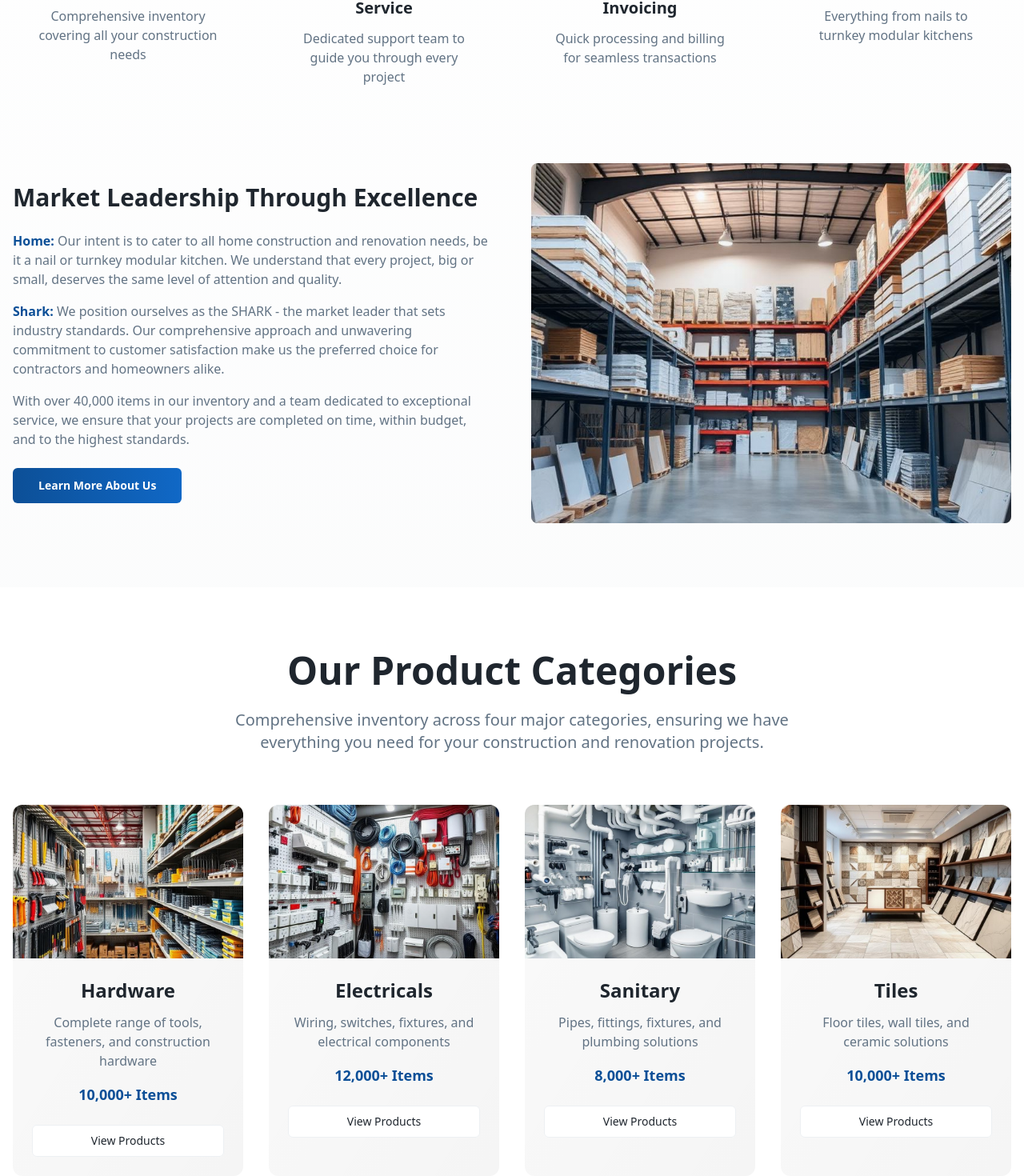
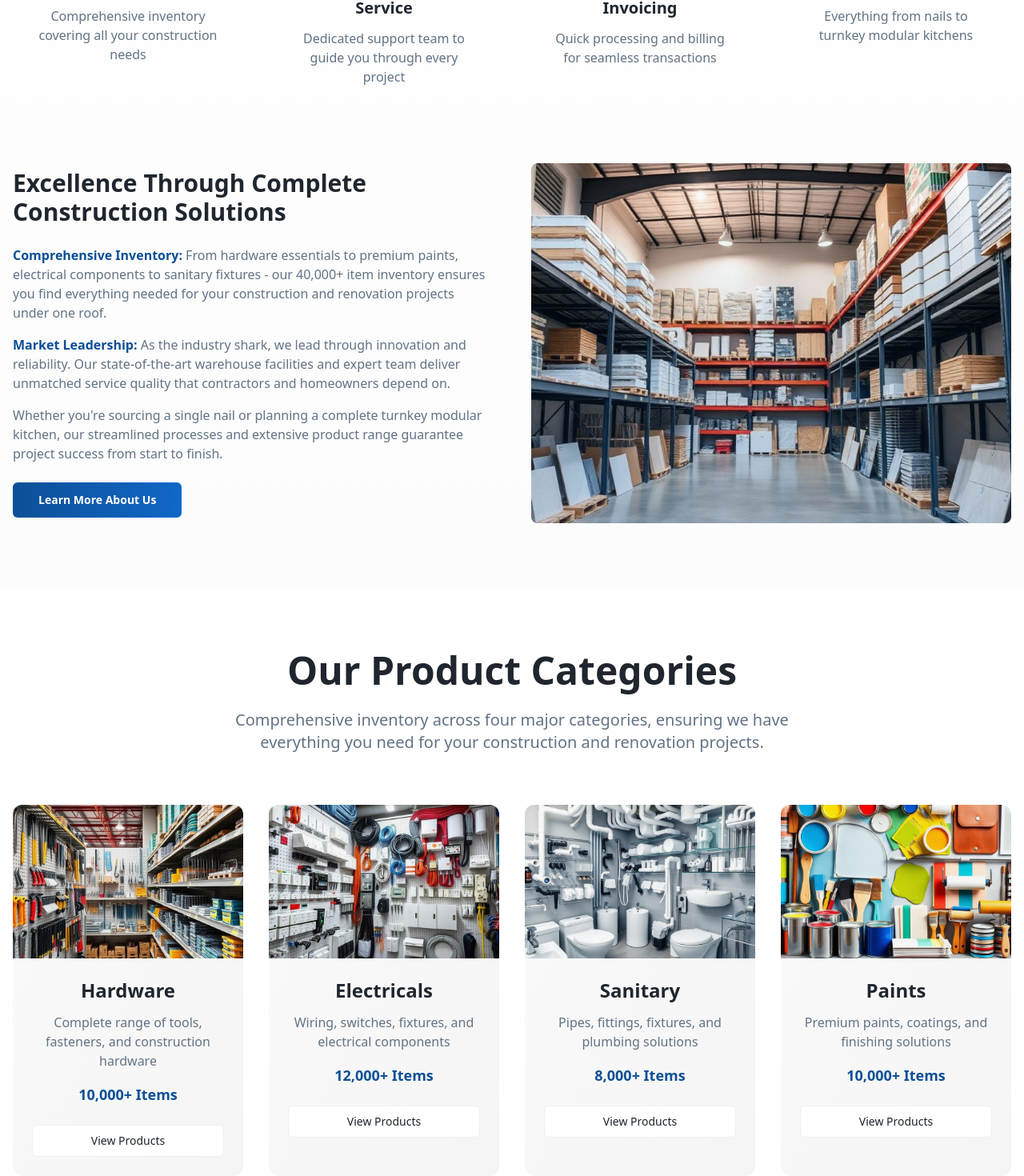
Before and after one commit to ayush6812/home-shark-one-stop-shop, a React (Vite) app: page / in a window 1280 px wide. Shown: the part 1244-2714 px from the top of the page at 80% size. Built offline with nearby package versions, Linux system fonts and the light colour scheme.

Commit message:
feat: Update hero section and product categories
Increased logo size in the hero section. Replaced "Tiles" with "Paints" in product categories, updating the image and refining the accompanying text in the hero section to better match the new category.

```diff
--- a/src/components/AboutSection.tsx
+++ b/src/components/AboutSection.tsx
@@ -57,22 +57,22 @@ const AboutSection = () => {
         <div className="grid grid-cols-1 lg:grid-cols-2 gap-12 items-center">
           <div>
             <h3 className="text-3xl font-bold mb-6 text-foreground">
-              Market Leadership Through Excellence
+              Excellence Through Complete Construction Solutions
             </h3>
             <div className="space-y-4 text-muted-foreground">
               <p>
-                <strong className="text-shark">Home:</strong> Our intent is to cater to all home construction
-                and renovation needs, be it a nail or turnkey modular kitchen. We understand that every
-                project, big or small, deserves the same level of attention and quality.
+                <strong className="text-shark">Comprehensive Inventory:</strong> From hardware essentials to premium paints,
+                electrical components to sanitary fixtures - our 40,000+ item inventory ensures you find everything
+                needed for your construction and renovation projects under one roof.
               </p>
               <p>
-                <strong className="text-shark">Shark:</strong> We position ourselves as the SHARK - the market
-                leader that sets industry standards. Our comprehensive approach and unwavering commitment
-                to customer satisfaction make us the preferred choice for contractors and homeowners alike.
+                <strong className="text-shark">Market Leadership:</strong> As the industry shark, we lead through
+                innovation and reliability. Our state-of-the-art warehouse facilities and expert team deliver
+                unmatched service quality that contractors and homeowners depend on.
               </p>
               <p>
-                With over 40,000 items in our inventory and a team dedicated to exceptional service,
-                we ensure that your projects are completed on time, within budget, and to the highest standards.
+                Whether you're sourcing a single nail or planning a complete turnkey modular kitchen,
+                our streamlined processes and extensive product range guarantee project success from start to finish.
               </p>
             </div>
             <Button variant="hero" size="lg" className="mt-6">
--- a/src/components/Hero.tsx
+++ b/src/components/Hero.tsx
@@ -20,14 +20,14 @@ const Hero = () => {
             <img
               src="/lovable-uploads/3dfc4cc0-79fc-4351-b0ca-5e94c6d5da26.png"
               alt="Home Shark Logo"
-              className="h-28 md:h-36 w-auto drop-shadow-xl hover:scale-105 transition-transform duration-300"
+              className="h-44 md:h-52 w-auto drop-shadow-xl hover:scale-105 transition-transform duration-300"
             />
           </div>
           <h1 className="text-3xl md:text-5xl lg:text-6xl mb-6 font-bold text-shark bg-gradient-to-r from-shark to-ocean bg-clip-text text-transparent leading-tight">
             Market Leader in Construction & Home Solutions
           </h1>
           <p className="text-xl md:text-2xl mb-8 text-slate-600 max-w-3xl mx-auto leading-relaxed font-medium">
-            From a single nail to turnkey modular kitchens - we're your one-stop destination for hardware, electricals, sanitary, and tiles. With 40,000+ items and unmatched customer service, we're the market leader you can trust.
+            From a single nail to turnkey modular kitchens - we're your one-stop destination for hardware, electricals, sanitary, and paints. With 40,000+ items and unmatched customer service, we're the market leader you can trust.
           </p>
 
           <div className="flex flex-col sm:flex-row gap-4 justify-center mb-12">
--- a/src/components/ProductCategories.tsx
+++ b/src/components/ProductCategories.tsx
@@ -3,7 +3,7 @@ import { Link } from "react-router-dom";
 import hardwareImage from "@/assets/hardware-category.jpg";
 import electricalsImage from "@/assets/electricals-category.jpg";
 import sanitaryImage from "@/assets/sanitary-category.jpg";
-import tilesImage from "@/assets/tiles-category.jpg";
+import paintsImage from "@/assets/paints-category.jpg";
 
 const ProductCategories = () => {
   const categories = [
@@ -32,12 +32,11 @@ const ProductCategories = () => {
       link: "/sanitary"
     },
     {
-      image: tilesImage,
-      title: "Tiles",
-      description: "Floor tiles, wall tiles, and ceramic solutions",
+      image: paintsImage,
+      title: "Paints",
+      description: "Premium paints, coatings, and finishing solutions",
       items: "10,000+ Items",
-      color: "from-green-500 to-green-600",
-      link: "/tiles"
+      link: "/paints"
     }
   ];
 
```
Also changed, not shown: src/assets/paints-category.jpg (added).
